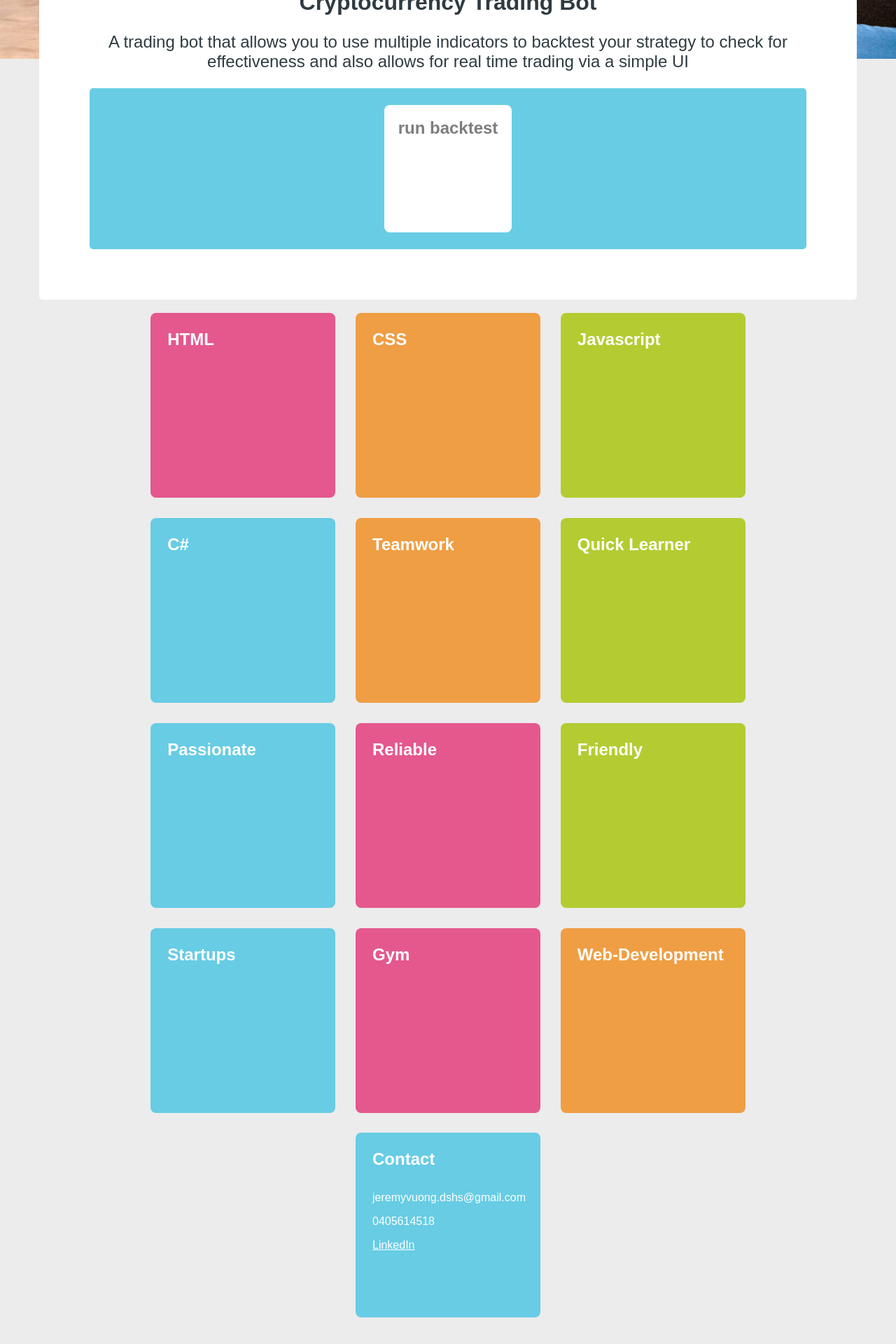
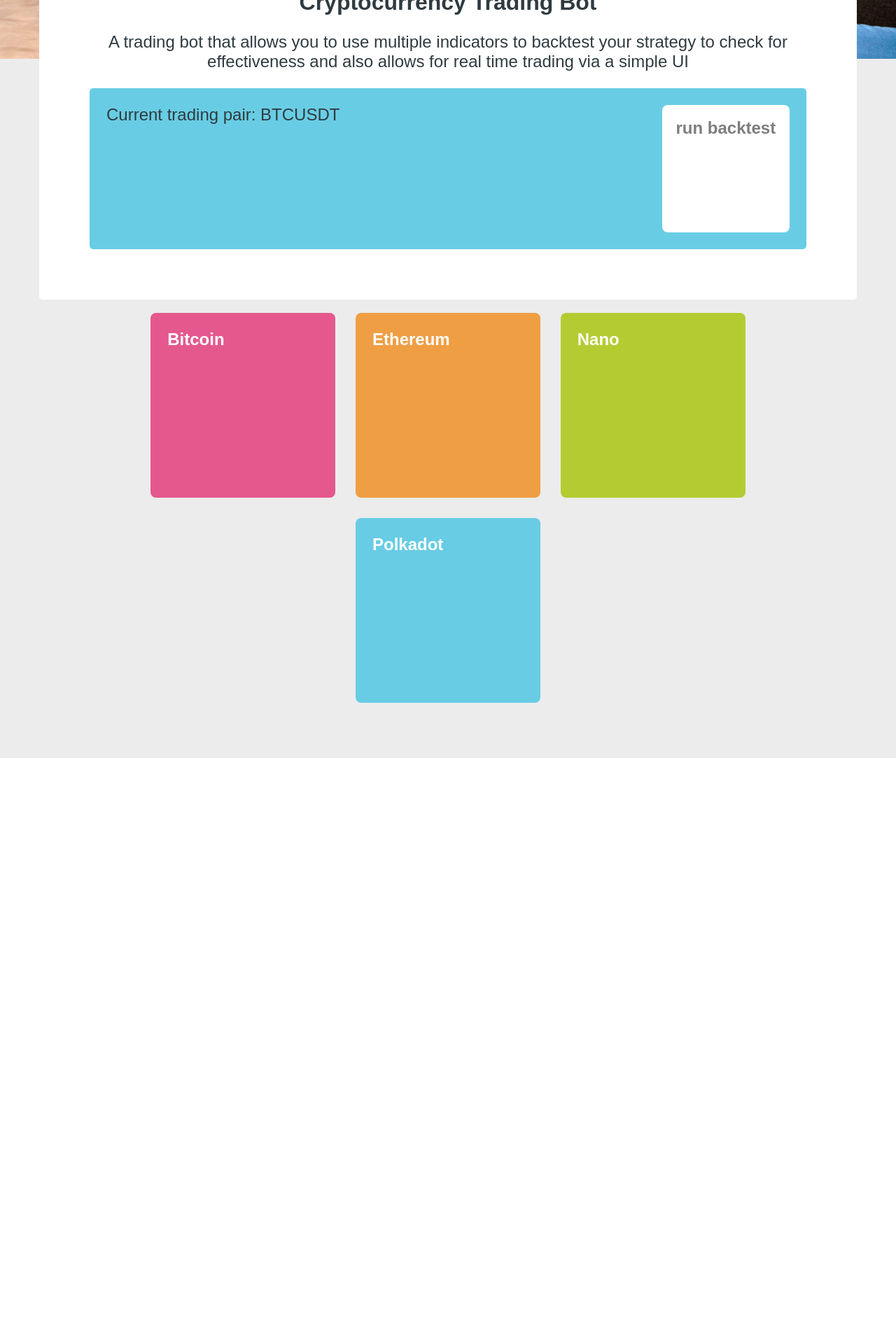
Before and after one commit to ATGphum/TradingBotsSite, a React (Create React App) app: page / in a window 1280 px wide. Shown: the part 556-2476 px from the top of the page at 70% size. After the commit the page ends 1639 px from the top, so only its background shows below. Built offline with nearby package versions, Linux system fonts and the light colour scheme.

Commit message:
Added in hooks to control state of selected trading pair

```diff
--- a/src/App.css
+++ b/src/App.css
@@ -180,7 +180,7 @@
   color: inherit;
 }
 
-.BacktestBox {
+.TradingBox {
   background-color: #68cde4;
   border-radius: 5px;
   padding: 1.5rem;
@@ -195,7 +195,6 @@
   width: 6em;
   background-color: #ffffff;
   margin-left: auto;
-  margin-right: auto;
   color: #7d7d7d;
   text-align: center;
   padding: 0.8em;
--- a/src/App.js
+++ b/src/App.js
@@ -15,12 +15,15 @@ function App() {
 }
 
 function Page() {
+
+  const [pair, setPair] = useState("BTCUSDT")
+
   return (
     <div className="Page">
       <Background/>
       <Title/>
-      <CoverPage/>
-      <SkillBoxes/>
+      <CoverPage currentPair={pair}/>
+      <SkillBoxes setPair={setPair}/>
     </div>
   )
 }
--- a/src/pageModules/coverPage.js
+++ b/src/pageModules/coverPage.js
@@ -1,11 +1,12 @@
 import React, { Component, useEffect, useRef, useState } from 'react'
 import '../App.css'
 
-export default function CoverPage() {
+export default function CoverPage(props) {
     return (
       <div className="CoverPage">
         <DescriptionHeader/>
         <Description/>
+        <TradingBox currentPair={props.currentPair}/>
       </div>
     )
   }
@@ -24,24 +25,23 @@ export default function CoverPage() {
         <p>
           A trading bot that allows you to use multiple indicators to backtest your strategy to check for effectiveness and also allows for real time trading via a simple UI
         </p>
-        <BacktestBox/>
       </div>
     )
   }
 
-  function BacktestBox() {
+  function TradingBox(props) {
     return (
-      <div className="BacktestBox">
-        <BacktestForm/>
+      <div className="TradingBox">
+        <TradingForm currentPair={props.currentPair}/>
         <BacktestConfirm/>
       </div>
     )
   }
 
-  function BacktestForm() {
+  function TradingForm(props) {
     return (
       <div className="BacktestForm">
-
+        <div>Current trading pair: {props.currentPair}</div>
       </div>
     )
   }
@@ -56,8 +56,7 @@ export default function CoverPage() {
 
   function TradingBotBox() {
     return (
-      <div className="TradingBoxBox">
-
+      <div className="TradingBotBox">
       </div>
     )
   }
--- a/src/pageModules/skillBoxes.js
+++ b/src/pageModules/skillBoxes.js
@@ -1,7 +1,7 @@
 import React, { Component, useEffect, useRef, useState } from 'react'
 import '../App.css'
 
-export default function SkillBoxes() {
+export default function SkillBoxes(props) {
     //var dragula = require('react-dragula');
     const boxRef = useRef(null);;
     useEffect(() => {
@@ -11,54 +11,27 @@ export default function SkillBoxes() {
       //dragula([container]);
     });
 
+    let setPair = props.setPair
+
     return (
       <div input ref={boxRef} className="SkillBoxes">
-        <div style={{backgroundColor: "#e4588e"}}className="SkillBox">
-          HTML
-        </div>
-        <div style={{backgroundColor: "#ef9e44"}}className="SkillBox">
-          CSS
-        </div>
-        <div style={{backgroundColor: "#b4cc32"}}className="SkillBox">
-          Javascript
-        </div>
-        <div style={{backgroundColor: "#67cce4"}}className="SkillBox">
-          C#
-        </div>
-        <div style={{backgroundColor: "#ef9e44"}}className="SkillBox">
-          Teamwork
-        </div>
-        <div style={{backgroundColor: "#b4cc32"}}className="SkillBox">
-          Quick Learner
-        </div>
-        <div style={{backgroundColor: "#67cce4"}}className="SkillBox">
-          Passionate
-        </div>
-        <div style={{backgroundColor: "#e4588e"}}className="SkillBox">
-          Reliable
-        </div>
-        <div style={{backgroundColor: "#b4cc32"}}className="SkillBox">
-          Friendly
-        </div>
-        <div style={{backgroundColor: "#67cce4"}}className="SkillBox">
-          Startups
-        </div>
-        <div style={{backgroundColor: "#e4588e"}}className="SkillBox">
-          Gym
-        </div>
-        <div style={{backgroundColor: "#ef9e44"}}className="SkillBox">
-          Web-Development
-        </div>
-        <div style={{backgroundColor: "#67cce4"}}className="SkillBox">
-          Contact
-          <div className="Contacts">
-            <p>jeremyvuong.dshs@gmail.com</p>
-            <p>0405614518</p>
-            <a className="Linkedin" href="https://www.linkedin.com/in/jeremy-vuong-265423147/" rel="noreferrer">
-              LinkedIn
-            </a>
-          </div>
-        </div>
+        <SkillBox backgroundColor="#e4588e" name="Bitcoin" tradingPair="BTCUSDT" updatePair={setPair}/>
+        <SkillBox backgroundColor="#ef9e44" name="Ethereum" tradingPair="ETHUSDT" updatePair={setPair}/>
+        <SkillBox backgroundColor="#b4cc32" name="Nano" tradingPair="NANOUSDT" updatePair={setPair}/>
+        <SkillBox backgroundColor="#67cce4" name="Polkadot" tradingPair="DOTUSDT" updatePair={setPair}/>
       </div>
     )
   }
+
+function SkillBox(props){
+
+  function updatePair(){
+    props.updatePair(props.tradingPair)
+  }
+
+  return (
+    <div style={{backgroundColor: props.backgroundColor}}className="SkillBox" onClick={updatePair}>
+      {props.name}
+    </div>
+  )
+}
```
